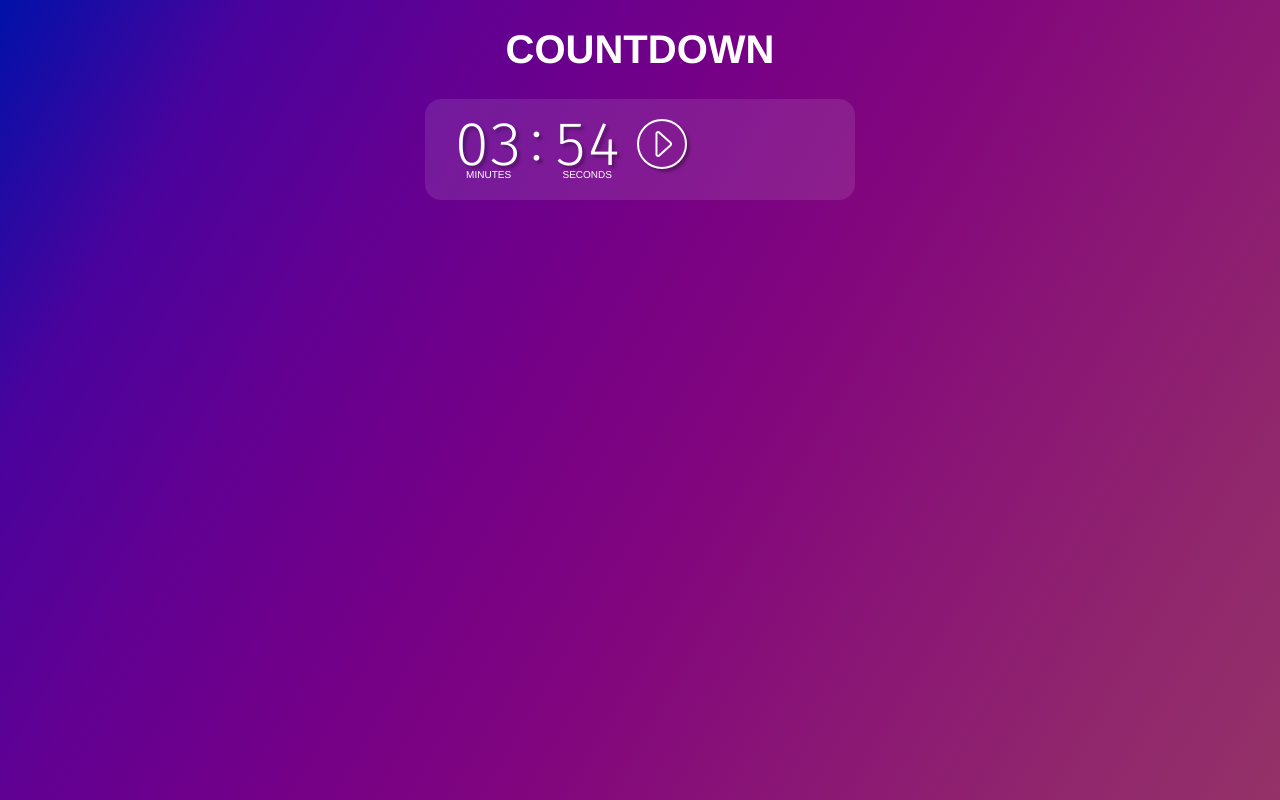
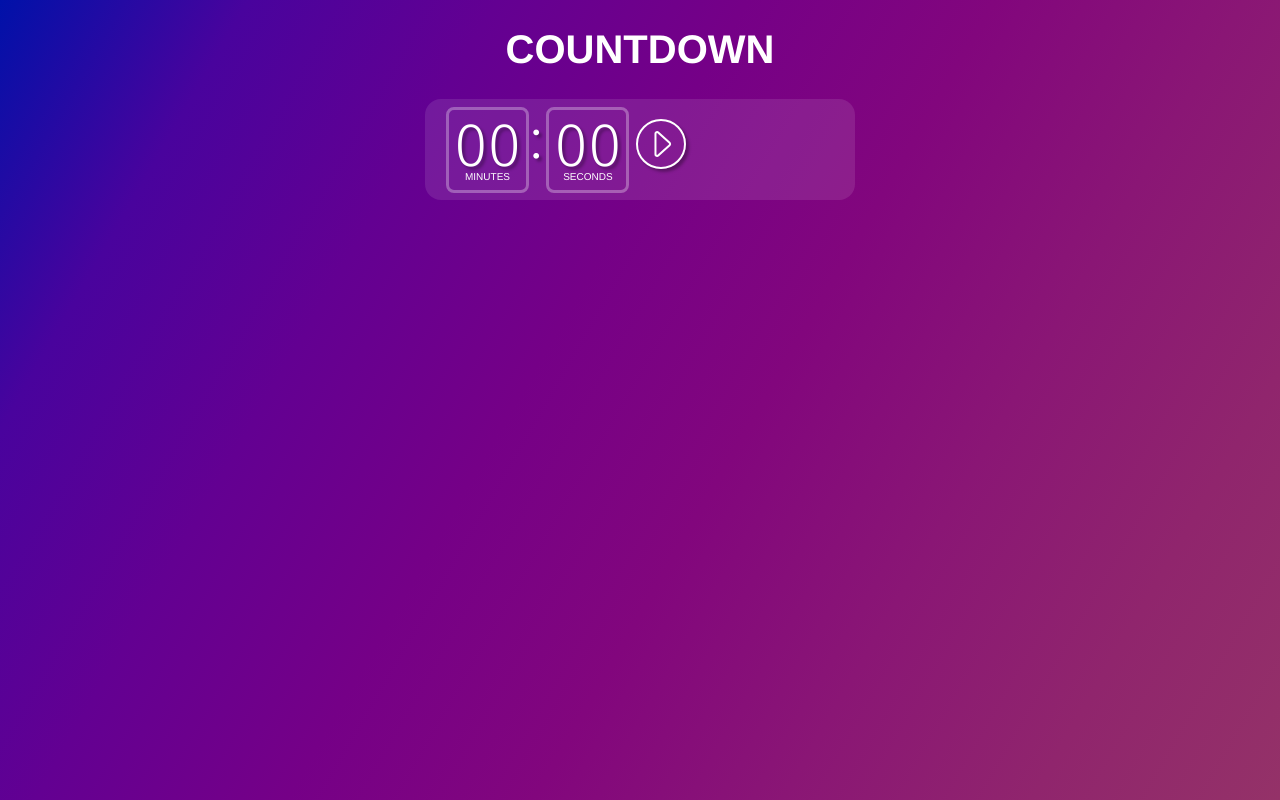
Before and after one commit to zhjrcc/Timer, a React (Vite) app: page / in a window 1280 px wide. Built offline with nearby package versions, Linux system fonts and the light colour scheme.

Commit message:
initialize-error

```diff
--- /dev/null
+++ b/src/AddTimer.jsx
@@ -0,0 +1,35 @@
+import { useState } from "react"
+
+import Input from "./Input"
+import Button from "./Button"
+
+const EMPTY = { minutes: 0, seconds: 0 }
+
+function AddTimer({ onAdd }) {
+  const [data, setData] = useState(EMPTY)
+
+  const onChange = (evt) => {
+    setData((oldData) => ({
+      ...oldData,
+      [evt.target.name]: evt.target.valueAsNumber,
+    }))
+  }
+  const onSubmit = (evt) => {
+    evt.preventDefault()
+    onAdd(data.minutes * 60 + data.seconds)
+    setData(EMPTY)
+  }
+
+  return (
+    <form className="timer timer-new" onSubmit={onSubmit}>
+      <ul className="parts">
+        <Input name="minutes" value={data.minutes} onChange={onChange} />
+        <li className="colon">:</li>
+        <Input name="seconds" value={data.seconds} onChange={onChange} />
+      </ul>
+      <Button icon="play" label="Start" />
+    </form>
+  )
+}
+
+export default AddTimer
--- a/src/Button.jsx
+++ b/src/Button.jsx
@@ -1,7 +1,7 @@
-function Button({ icon, label, onClick }) {
+function Button({ icon, label, ...rest }) {
   return (
-    <button className="toggle" title={label} onClick={onClick}>
-      <img src={`icons/${icon}.svg`} alt="Play" />
+    <button className="toggle" title={label} {...rest}>
+      <img src={`icons/${icon}.svg`} alt={label} />
     </button>
   )
 }
--- /dev/null
+++ b/src/Input.jsx
@@ -0,0 +1,18 @@
+function Input({ name, value, ...rest }) {
+  return (
+    <li className="part">
+      <input
+        type="number"
+        className="number"
+        value={String(value).padStart(2, "0")}
+        id={name}
+        name={name}
+        {...rest}
+      />
+      <label htmlFor={name} className="unit">
+        {name}
+      </label>
+    </li>
+  )
+}
+export default Input
--- a/src/Timer.jsx
+++ b/src/Timer.jsx
@@ -1,8 +1,8 @@
 import TimeDisplay from "./TimeDisplay"
 import Button from "./Button"
 import { useEffect, useState } from "react"
-
-function Timer({ startTime }) {
+//
+function Timer({ startTime, onComplete }) {
   const [remaining, setRemaining] = useState(startTime)
   const [isRunning, setRunning] = useState(false)
 
@@ -14,26 +14,25 @@ function Timer({ startTime }) {
       setRemaining((prevState) => {
         const value = prevState - 1
         if (value <= 0) {
-          setRunning(false)
-          return startTime
+          onComplete()
+          return 0
         }
         return value
       })
     }
     const interval = setInterval(tick, 1000)
     return () => clearInterval(interval)
-  }, [isRunning, startTime])
+  }, [isRunning, onComplete])
 
-  const play = () => setRunning(true)
-  const pause = () => setRunning(false)
   return (
-    <section className={`timer ${isRunning} ? "timer-ticking : ""`}>
+    <section className={`timer ${isRunning ? "timer-ticking" : ""} `}>
       <TimeDisplay time={remaining} />
       {isRunning ? (
-        <Button icon="pause" label="Pause" onClick={pause} />
+        <Button icon="pause" label="Pause" onClick={() => setRunning(false)} />
       ) : (
-        <Button icon="play" label="play" onClick={play} />
+        <Button icon="play" label="play" onClick={() => setRunning(true)} />
       )}
+      <Button icon="trash" label="Delete" onClick={onComplete} />
     </section>
   )
 }
--- a/src/TimerManager.jsx
+++ b/src/TimerManager.jsx
@@ -1,9 +1,16 @@
+import { useState } from "react"
 import Timer from "./Timer"
+import AddTimer from "./AddTimer"
 
 function TimerManager() {
+  const [startTime, setStartTime] = useState(0)
   return (
     <div className="timers">
-      <Timer startTime={234} />
+      {startTime > 0 ? (
+        <Timer startTime={startTime} onComplete={() => setStartTime(0)} />
+      ) : (
+        <AddTimer onAdd={setStartTime} />
+      )}
     </div>
   )
 }
```
